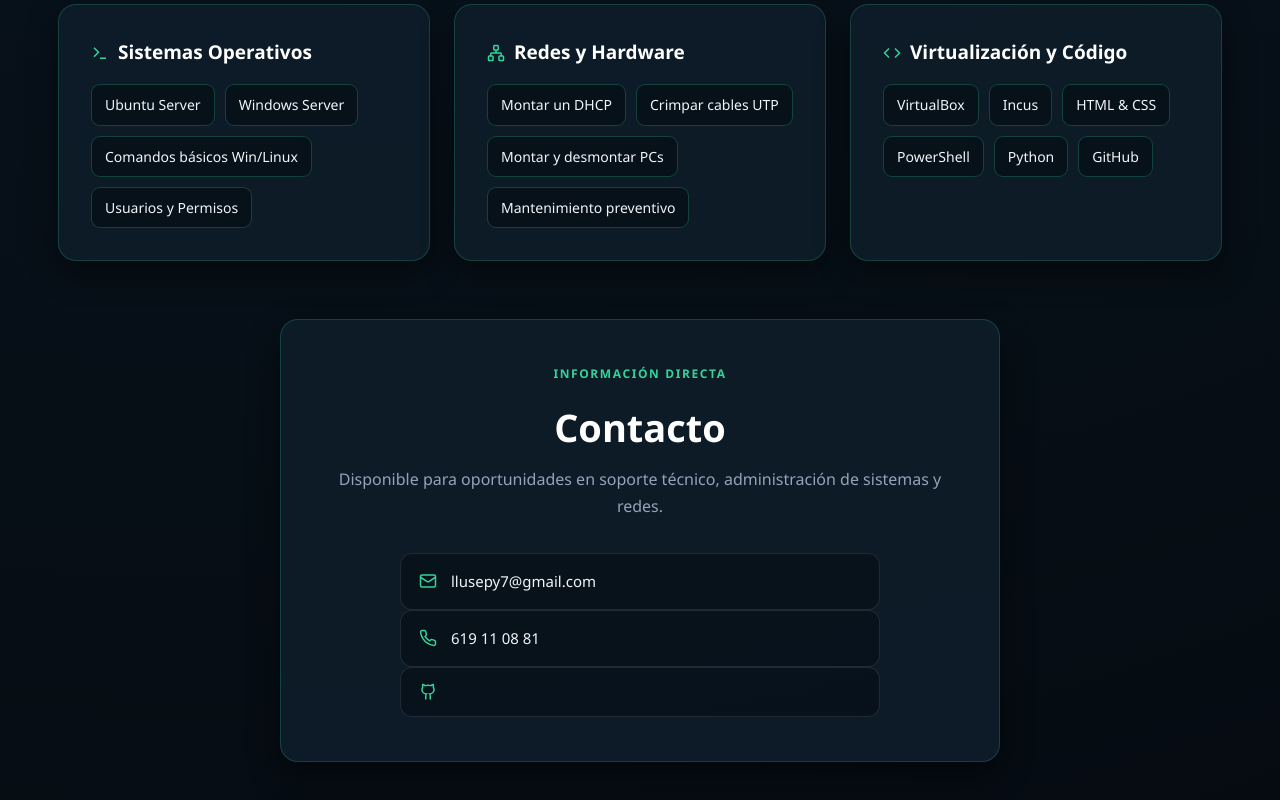
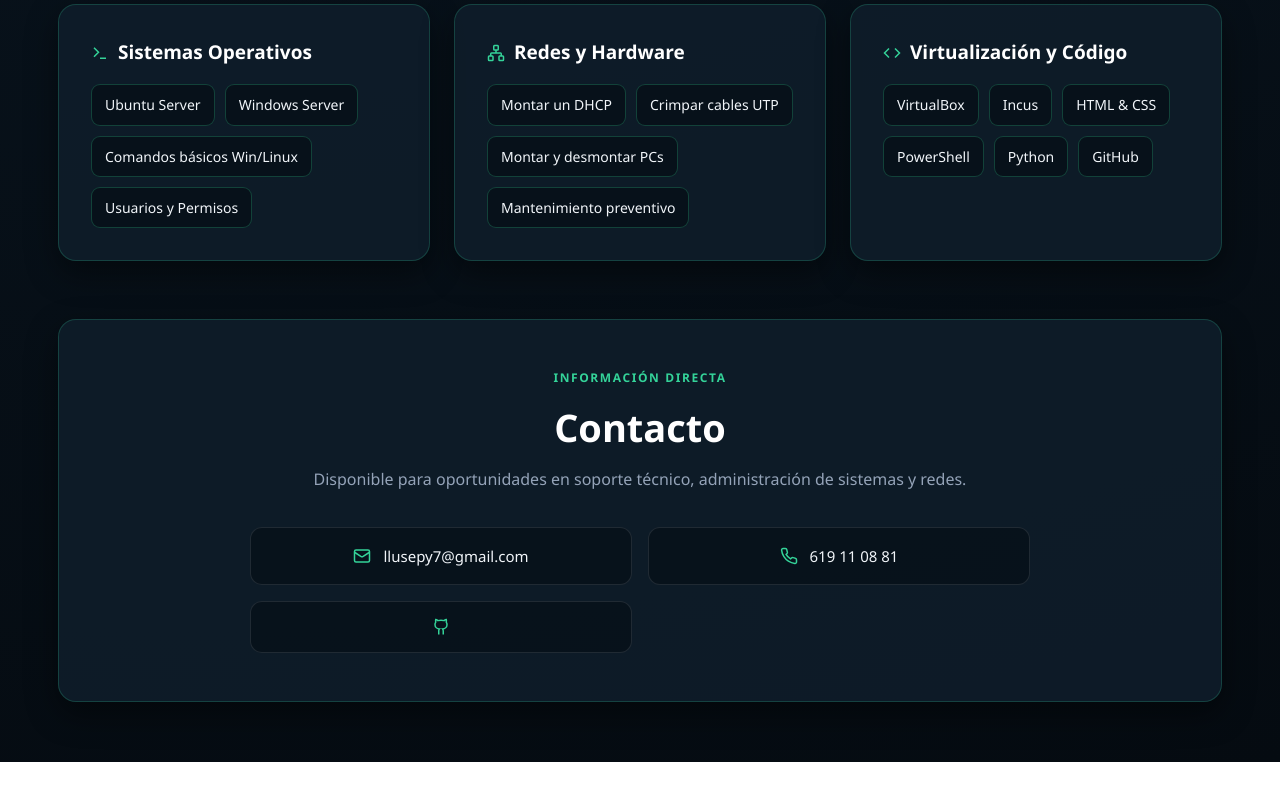
Before and after one commit to llusepy7-code/curriculum, a plain HTML site: page index.html in a window 1280 px wide. Shown: the part 2612-3412 px from the top of the page. After the commit the page ends 3374 px from the top, so only its background shows below. Drawn offline with Linux system fonts and the light colour scheme.

Commit message:
Refactor CSS for sections and contacto-card
Updated styles for sections and contact card layout.

```diff
--- a/css/style.css
+++ b/css/style.css
@@ -273,9 +273,10 @@ h1 span {
     gap: 8px;
 }
 
-/* Secciones */
+/* Secciones con espacio arriba al pulsar en el menú */
 .seccion {
     margin-bottom: 58px;
+    scroll-margin-top: 100px;
 }
 
 .seccion-final {
@@ -363,16 +364,18 @@ h1 span {
     border-radius: 9px;
 }
 
-/* Bloque Contacto centrado */
+/* Bloque Contacto centrado en 2x2 */
 .contacto-card {
-    padding: 44px;
-    max-width: 720px;
-    margin: 0 auto;
+    padding: 48px 36px;
 }
 
 .contacto-header {
     text-align: center;
     margin-bottom: 34px;
+}
+
+.contacto-header .eyebrow {
+    margin-bottom: 8px;
 }
 
 .contacto-header h2 {
@@ -387,33 +390,31 @@ h1 span {
 
 .contacto-grid {
     display: grid;
-    grid-template-columns: 1fr;
-    max-width: 480px;
+    grid-template-columns: repeat(2, 1fr);
+    gap: 16px;
+    max-width: 780px;
     margin: 0 auto;
-}
-
-.contacto-lista {
-    display: flex;
-    flex-direction: column;
-    gap: 14px;
 }
 
 .contacto-item {
     display: flex;
     align-items: center;
-    gap: 14px;
+    justify-content: center;
+    gap: 12px;
     background: rgba(8, 17, 26, 0.85);
     border: 1px solid rgba(255, 255, 255, 0.1);
-    padding: 15px 18px;
+    padding: 16px 20px;
     border-radius: 12px;
     color: #f1f5f9;
     text-decoration: none;
     font-size: 15px;
-    transition: border-color 0.2s;
+    font-weight: 500;
+    transition: border-color 0.2s, transform 0.2s;
 }
 
 a.contacto-item:hover {
     border-color: #34d399;
+    transform: translateY(-2px);
 }
 
 .footer {
@@ -427,7 +428,8 @@ a.contacto-item:hover {
 @media (max-width: 860px) {
     .hero-grid,
     .grid-2,
-    .grid-3 {
+    .grid-3,
+    .contacto-grid {
         grid-template-columns: 1fr;
     }
     .nav-links {
@@ -437,6 +439,6 @@ a.contacto-item:hover {
         font-size: 40px;
     }
     .contacto-card {
-        padding: 28px 20px;
+        padding: 32px 20px;
     }
 }
```
